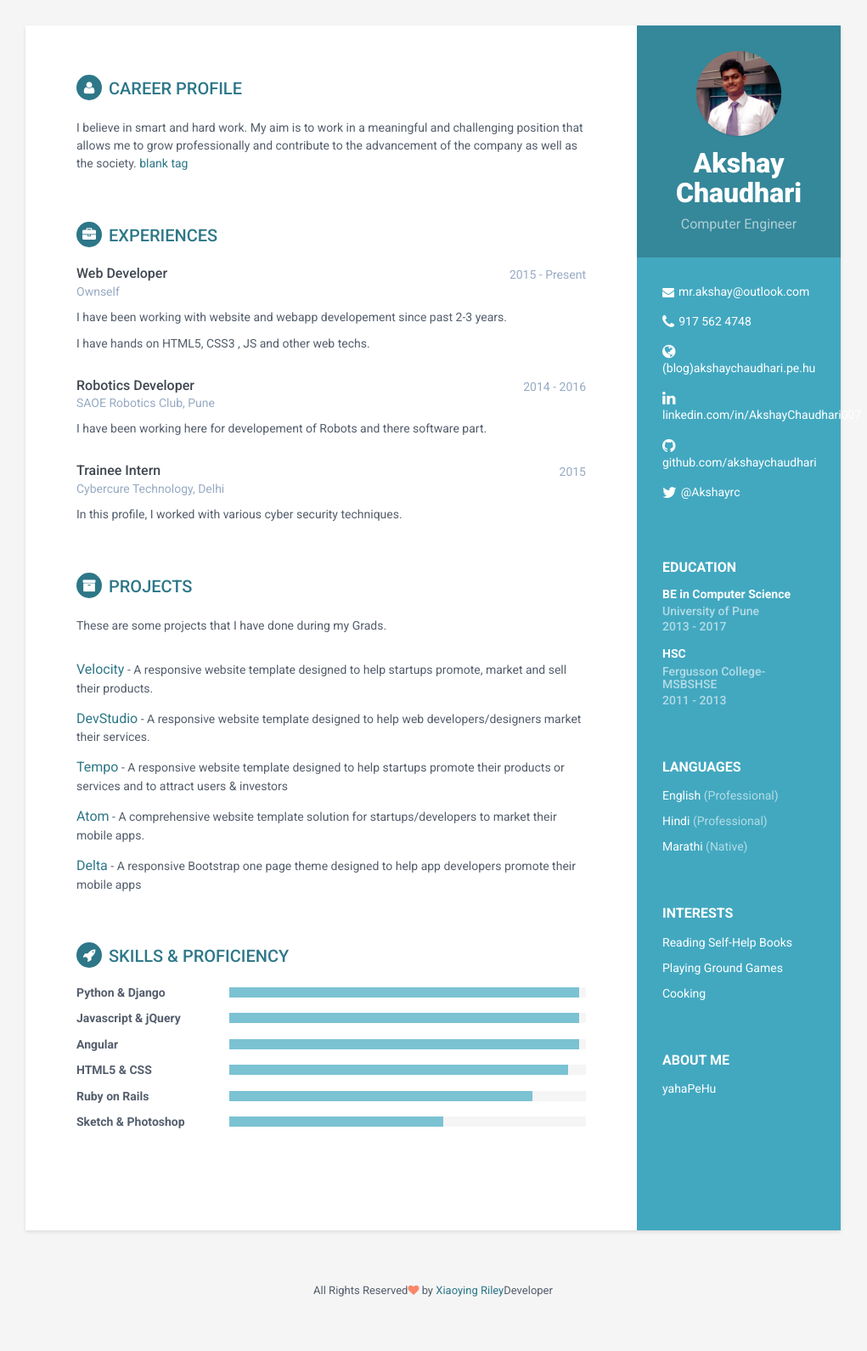
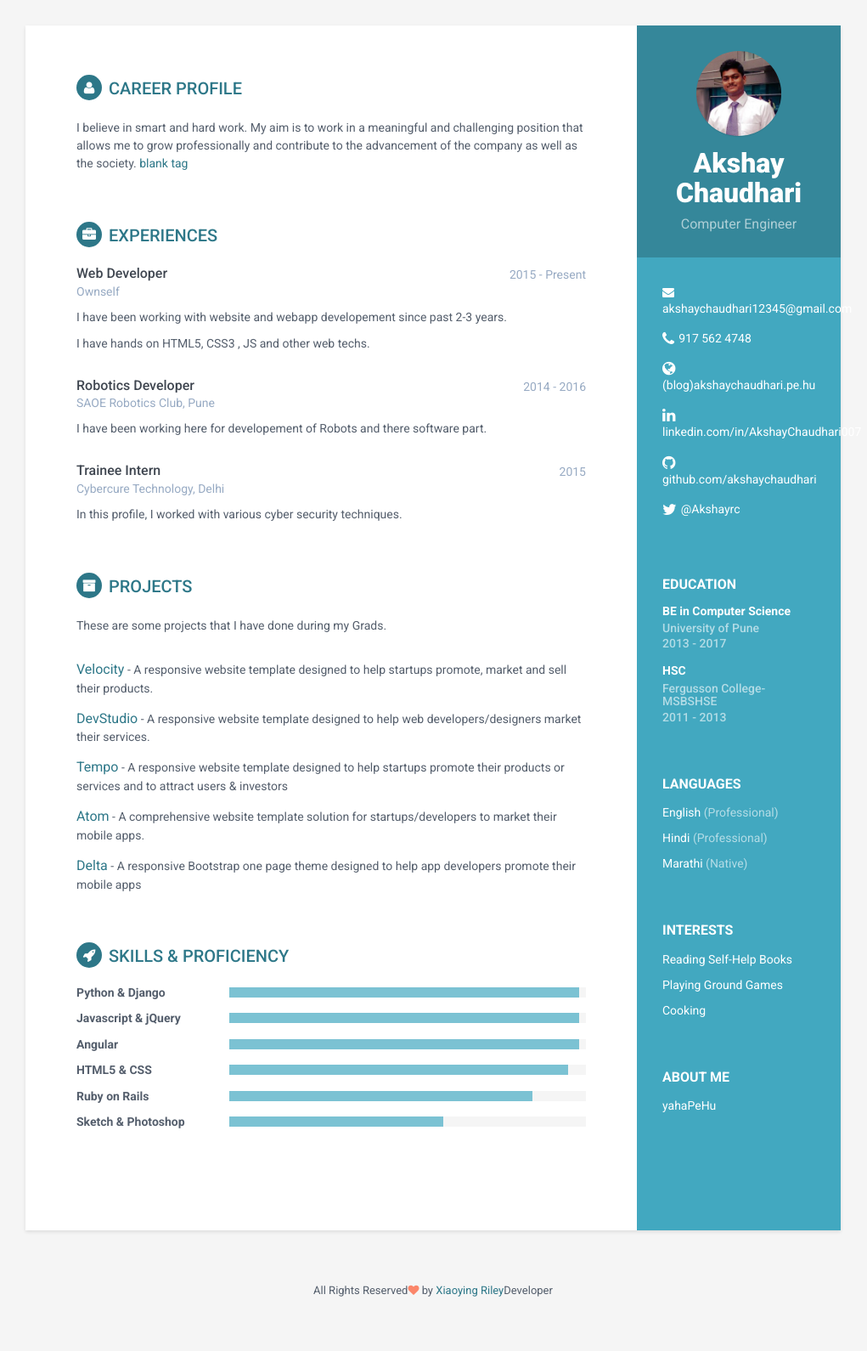
Before and after one commit to akshayrcc/resume-template-fresher, a Jekyll site: the page built from index.html, in a window 1280 px wide. Shown: the whole page at 85% size, without its empty margins (130-1151 px from the left). Built offline with Jekyll 4.4.1, drawn with Linux system fonts in a browser that asks for light colours.

Commit message:
Update sidebar.html

```diff
--- a/_includes/sidebar.html
+++ b/_includes/sidebar.html
@@ -14,7 +14,7 @@
                    {% if site.email %}
                     <li class="email"><i class="fa fa-envelope"></i><a href="mailto: {{site.email}}">{{site.email}}</a></li>
                     {% else %}
-                    <li class="email"><i class="fa fa-envelope"></i><a href="mailto:alan.doe@website.com">mr.akshay@outlook.com</a></li>
+                    <li class="email"><i class="fa fa-envelope"></i><a href="mailto:akshaychaudhari12345@gmail.com">akshaychaudhari12345@gmail.com</a></li>
                     {% endif %}
 
                     {% if site.phone %}
```
